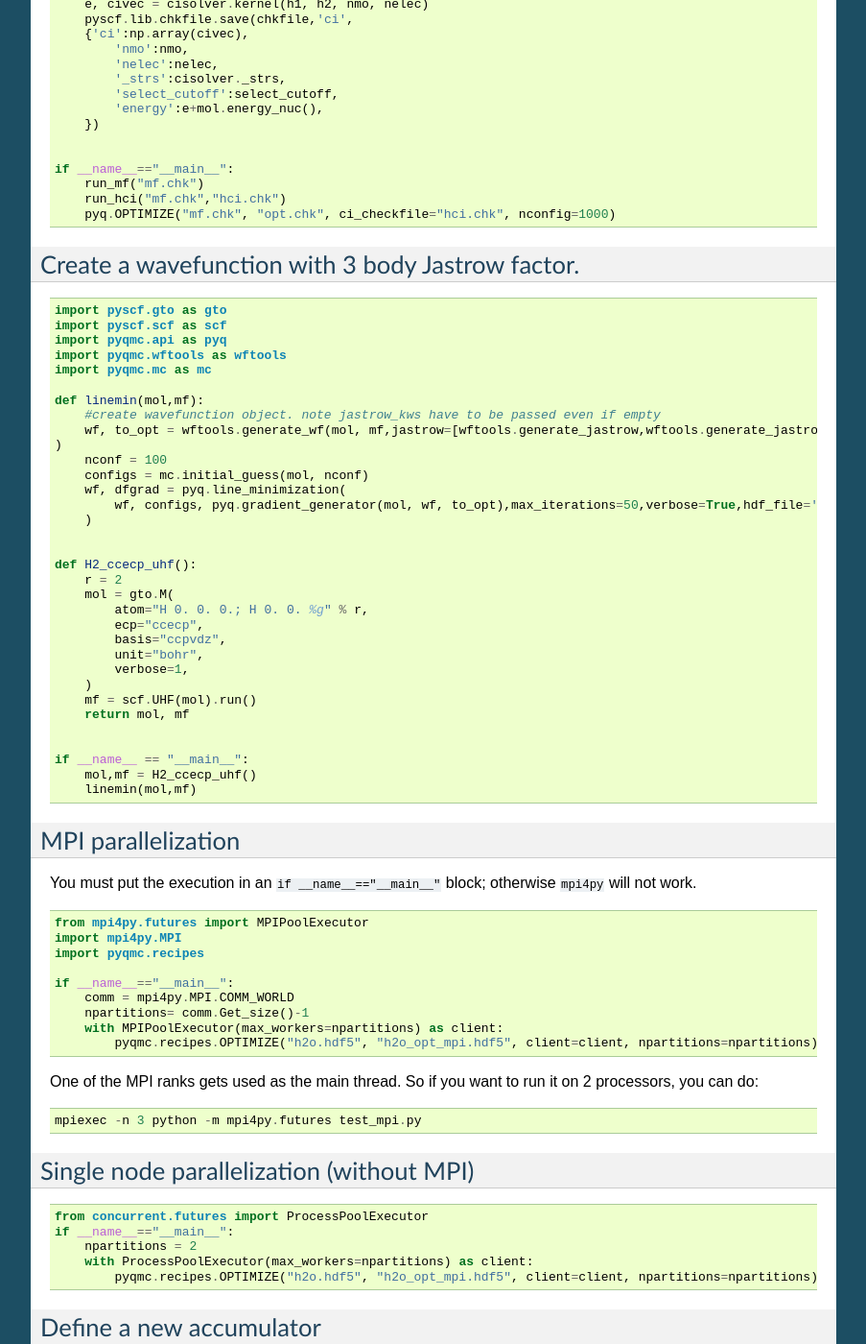
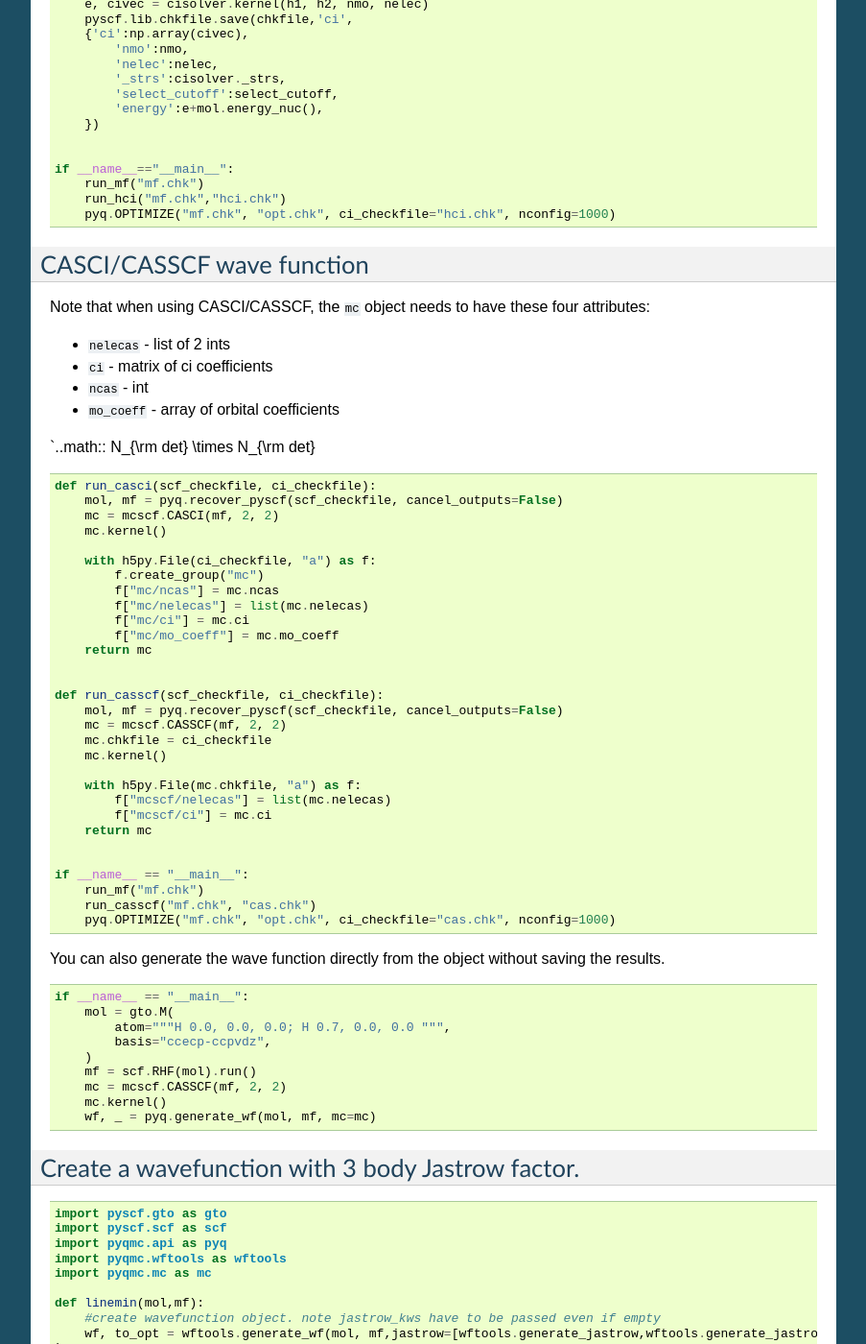
Before and after one commit to WagnerGroup/pyqmc, a Sphinx documentation site: the page built from doc/source/snippets.md, in a window 1280 px wide and 1400 px high, scrolled down 1605 px. Shown: the whole window at 96% size, without its empty margins (198-1101 px from the left). Built offline with Sphinx 7.4.7, drawn with Linux system fonts in a browser that asks for light colours; some of the changed text lies outside the part shown.

Commit message:
fix casci/casscf wf documentation and add to snippets

````diff
--- a/doc/source/snippets.md
+++ b/doc/source/snippets.md
@@ -110,6 +110,64 @@ if __name__=="__main__":
     run_mf("mf.chk")
     run_hci("mf.chk","hci.chk")
     pyq.OPTIMIZE("mf.chk", "opt.chk", ci_checkfile="hci.chk", nconfig=1000)
+```
+
+### CASCI/CASSCF wave function
+
+Note that when using CASCI/CASSCF, the `mc` object needs to have these four attributes:
+
+  - `nelecas` - list of 2 ints
+  - `ci` -  matrix of ci coefficients
+  - `ncas` - int
+  - `mo_coeff` - array of orbital coefficients
+
+`..math:: N_{\rm det} \times N_{\rm det}
+
+```
+def run_casci(scf_checkfile, ci_checkfile):
+    mol, mf = pyq.recover_pyscf(scf_checkfile, cancel_outputs=False)
+    mc = mcscf.CASCI(mf, 2, 2)
+    mc.kernel()
+
+    with h5py.File(ci_checkfile, "a") as f:
+        f.create_group("mc")
+        f["mc/ncas"] = mc.ncas
+        f["mc/nelecas"] = list(mc.nelecas)
+        f["mc/ci"] = mc.ci
+        f["mc/mo_coeff"] = mc.mo_coeff
+    return mc
+
+
+def run_casscf(scf_checkfile, ci_checkfile):
+    mol, mf = pyq.recover_pyscf(scf_checkfile, cancel_outputs=False)
+    mc = mcscf.CASSCF(mf, 2, 2)
+    mc.chkfile = ci_checkfile
+    mc.kernel()
+
+    with h5py.File(mc.chkfile, "a") as f:
+        f["mcscf/nelecas"] = list(mc.nelecas)
+        f["mcscf/ci"] = mc.ci
+    return mc
+
+
+if __name__ == "__main__":
+    run_mf("mf.chk")
+    run_casscf("mf.chk", "cas.chk")
+    pyq.OPTIMIZE("mf.chk", "opt.chk", ci_checkfile="cas.chk", nconfig=1000)
+```
+
+You can also generate the wave function directly from the object without saving the results.
+
+```
+if __name__ == "__main__":
+    mol = gto.M(
+        atom="""H 0.0, 0.0, 0.0; H 0.7, 0.0, 0.0 """,
+        basis="ccecp-ccpvdz",
+    )
+    mf = scf.RHF(mol).run()
+    mc = mcscf.CASSCF(mf, 2, 2)
+    mc.kernel()
+    wf, _ = pyq.generate_wf(mol, mf, mc=mc)
 ```
 
 ### Create a wavefunction with 3 body Jastrow factor.
````
Also changed, not shown: 1 other file.
